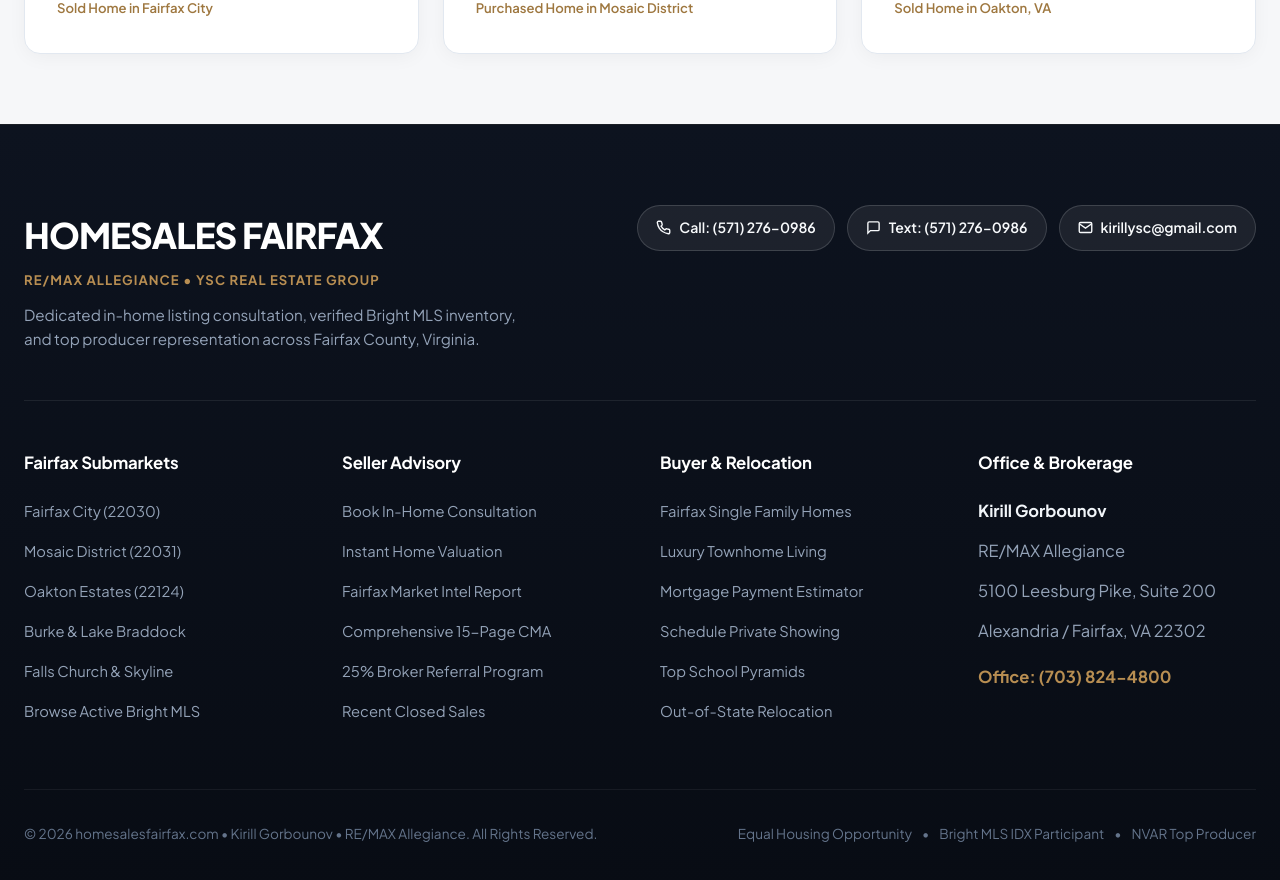
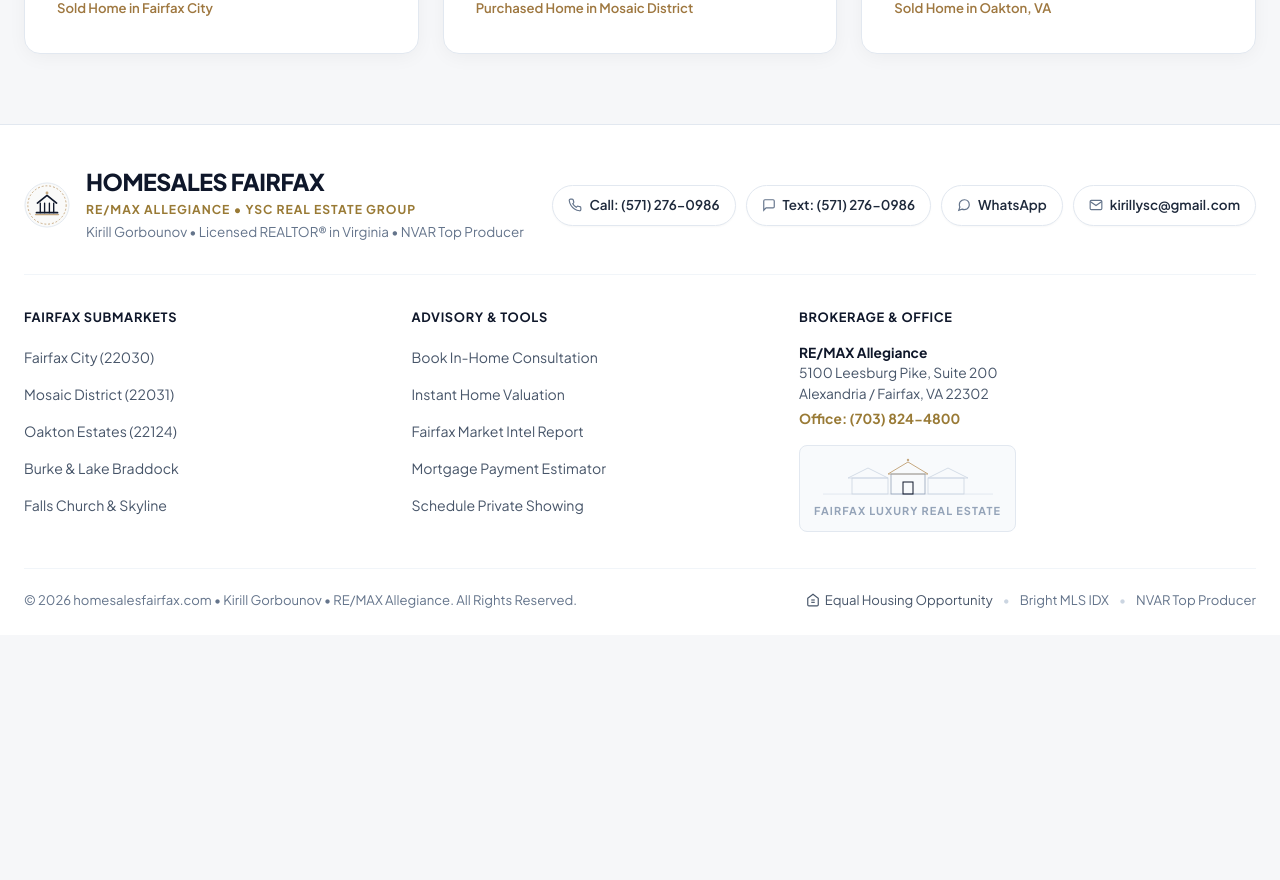
Before and after one commit to kirillrealtor/homesalesfairfax, a Next.js app: page / in a window 1280 px wide. Shown: the part 8100-8980 px from the top of the page. After the commit the page ends 8735 px from the top, so only its background shows below. Built offline with nearby package versions, Linux system fonts and the light colour scheme.

Commit message:
Convert footer to minimalist white architectural design with custom seal and elevation sketch

```diff
--- a/app/components/Footer.js
+++ b/app/components/Footer.js
@@ -2,37 +2,60 @@
 
 export default function Footer() {
   return (
-    <footer className="footer-luxury-architectural">
+    <footer className="footer-minimal-white">
       <div className="container">
-        {/* Top Header: Brand Authority & Direct Line */}
-        <div className="footer-pre-row">
-          <div>
-            <span className="footer-brand-primary">HOMESALES FAIRFAX</span>
-            <span className="footer-brand-creds">
-              RE/MAX ALLEGIANCE • YSC REAL ESTATE GROUP
-            </span>
-            <p className="footer-brand-mission">
-              Dedicated in-home listing consultation, verified Bright MLS inventory, and top producer representation across Fairfax County, Virginia.
-            </p>
+        {/* Top Row: Brand Crest Object + Identity + Direct Contact */}
+        <div className="footer-white-top">
+          <div className="footer-white-brand-group">
+            {/* Architectural Luxury Crest Object */}
+            <div className="footer-emblem-seal" aria-hidden="true">
+              <svg width="46" height="46" viewBox="0 0 48 48" fill="none" xmlns="http://www.w3.org/2000/svg">
+                <circle cx="24" cy="24" r="23" stroke="#E2E8F0" strokeWidth="1" fill="#FAFAF9" />
+                <circle cx="24" cy="24" r="20" stroke="#C5A880" strokeWidth="1" strokeDasharray="2 2" />
+                <path d="M14 22L24 14L34 22" stroke="#0F172A" strokeWidth="1.8" strokeLinecap="round" strokeLinejoin="round" />
+                <path d="M17 22V32M21.5 22V32M26.5 22V32M31 22V32" stroke="#0F172A" strokeWidth="1.4" strokeLinecap="round" />
+                <path d="M13 32H35" stroke="#0F172A" strokeWidth="1.8" strokeLinecap="round" />
+                <path d="M12 34H36" stroke="#C5A880" strokeWidth="1.4" strokeLinecap="round" />
+                <circle cx="24" cy="11.5" r="1.5" fill="#C5A880" />
+              </svg>
+            </div>
+
+            <div>
+              <div className="footer-white-title">HOMESALES FAIRFAX</div>
+              <div className="footer-white-brokerage">
+                RE/MAX ALLEGIANCE • YSC REAL ESTATE GROUP
+              </div>
+              <p className="footer-white-tagline">
+                Kirill Gorbounov • Licensed REALTOR® in Virginia • NVAR Top Producer
+              </p>
+            </div>
           </div>
 
-          <div className="footer-quick-connect-row">
-            <a href="tel:5712760986" className="footer-pill-link" title="Call Us Direct">
-              <svg width="15" height="15" viewBox="0 0 24 24" fill="none" stroke="currentColor" strokeWidth="2.2">
+          {/* Minimalist Direct Contact Links */}
+          <div className="footer-white-contact-row">
+            <a href="tel:5712760986" className="footer-white-btn" title="Call Kirill Direct">
+              <svg width="14" height="14" viewBox="0 0 24 24" fill="none" stroke="currentColor" strokeWidth="2">
                 <path d="M22 16.92v3a2 2 0 0 1-2.18 2 19.79 19.79 0 0 1-8.63-3.07 19.5 19.5 0 0 1-6-6 19.79 19.79 0 0 1-3.07-8.67A2 2 0 0 1 4.11 2h3a2 2 0 0 1 2 1.72 12.84 12.84 0 0 0 .7 2.81 2 2 0 0 1-.45 2.11L8.09 9.91a16 16 0 0 0 6 6l1.27-1.27a2 2 0 0 1 2.11-.45 12.84 12.84 0 0 0 2.81.7A2 2 0 0 1 22 16.92z"></path>
               </svg>
               <span>Call: (571) 276-0986</span>
             </a>
 
-            <a href="sms:+15712760986" className="footer-pill-link" title="Text Us Direct">
-              <svg width="15" height="15" viewBox="0 0 24 24" fill="none" stroke="currentColor" strokeWidth="2.2">
+            <a href="sms:+15712760986" className="footer-white-btn" title="Text Kirill Direct">
+              <svg width="14" height="14" viewBox="0 0 24 24" fill="none" stroke="currentColor" strokeWidth="2">
                 <path d="M21 15a2 2 0 0 1-2 2H7l-4 4V5a2 2 0 0 1 2-2h14a2 2 0 0 1 2 2z"></path>
               </svg>
               <span>Text: (571) 276-0986</span>
             </a>
 
-            <a href="mailto:kirillysc@gmail.com" className="footer-pill-link" title="Official Email">
-              <svg width="15" height="15" viewBox="0 0 24 24" fill="none" stroke="currentColor" strokeWidth="2.2">
+            <a href="https://wa.me/15712760986" target="_blank" rel="noopener noreferrer" className="footer-white-btn" title="WhatsApp Message">
+              <svg width="14" height="14" viewBox="0 0 24 24" fill="none" stroke="currentColor" strokeWidth="2">
+                <path d="M21 11.5a8.38 8.38 0 0 1-.9 3.8 8.5 8.5 0 0 1-7.6 4.7 8.38 8.38 0 0 1-3.8-.9L3 21l1.9-5.7a8.38 8.38 0 0 1-.9-3.8 8.5 8.5 0 0 1 4.7-7.6 8.38 8.38 0 0 1 3.8-.9h.5a8.48 8.48 0 0 1 8 8v.5z"></path>
+              </svg>
+              <span>WhatsApp</span>
+            </a>
+
+            <a href="mailto:kirillysc@gmail.com" className="footer-white-btn" title="Email Kirill">
+              <svg width="14" height="14" viewBox="0 0 24 24" fill="none" stroke="currentColor" strokeWidth="2">
                 <path d="M4 4h16c1.1 0 2 .9 2 2v12c0 1.1-.9 2-2 2H4c-1.1 0-2-.9-2-2V6c0-1.1.9-2 2-2z"></path>
                 <polyline points="22,6 12,13 2,6"></polyline>
               </svg>
@@ -41,80 +64,83 @@
           </div>
         </div>
 
-        {/* 4 Architectural Navigation Columns */}
-        <div className="footer-quad-grid">
-          {/* Column 1: Submarkets */}
+        {/* Middle Navigation Strip: Compact, Clean, Organized */}
+        <div className="footer-white-nav-grid">
+          {/* Submarkets */}
           <div>
-            <h4 className="footer-column-title">Fairfax Submarkets</h4>
-            <ul className="footer-nav-list">
+            <h4 className="footer-white-heading">Fairfax Submarkets</h4>
+            <ul className="footer-white-list">
               <li><Link href="/fairfax-city-homes-for-sale">Fairfax City (22030)</Link></li>
               <li><Link href="/mosaic-district-homes">Mosaic District (22031)</Link></li>
               <li><Link href="/oakton-homes-for-sale">Oakton Estates (22124)</Link></li>
               <li><Link href="/burke-va-homes-for-sale">Burke &amp; Lake Braddock</Link></li>
               <li><Link href="/#listings">Falls Church &amp; Skyline</Link></li>
-              <li><Link href="/#listings">Browse Active Bright MLS</Link></li>
             </ul>
           </div>
 
-          {/* Column 2: Seller Advisory */}
+          {/* Seller & Buyer Advisory */}
           <div>
-            <h4 className="footer-column-title">Seller Advisory</h4>
-            <ul className="footer-nav-list">
+            <h4 className="footer-white-heading">Advisory &amp; Tools</h4>
+            <ul className="footer-white-list">
               <li><Link href="/sell">Book In-Home Consultation</Link></li>
               <li><Link href="/home-valuation">Instant Home Valuation</Link></li>
               <li><Link href="/market-report">Fairfax Market Intel Report</Link></li>
-              <li><Link href="/sell">Comprehensive 15-Page CMA</Link></li>
-              <li><Link href="/#referrals">25% Broker Referral Program</Link></li>
-              <li><Link href="/market-report">Recent Closed Sales</Link></li>
+              <li><Link href="/mortgage-calculator">Mortgage Payment Estimator</Link></li>
+              <li><Link href="/contact">Schedule Private Showing</Link></li>
             </ul>
           </div>
 
-          {/* Column 3: Buyer & Relocation */}
-          <div>
-            <h4 className="footer-column-title">Buyer &amp; Relocation</h4>
-            <ul className="footer-nav-list">
-              <li><Link href="/#listings">Fairfax Single Family Homes</Link></li>
-              <li><Link href="/mosaic-district-homes">Luxury Townhome Living</Link></li>
-              <li><Link href="/mortgage-calculator">Mortgage Payment Estimator</Link></li>
-              <li><Link href="/contact">Schedule Private Showing</Link></li>
-              <li><Link href="/#neighborhoods">Top School Pyramids</Link></li>
-              <li><Link href="/contact">Out-of-State Relocation</Link></li>
-            </ul>
-          </div>
+          {/* Brokerage & Architectural Object */}
+          <div className="footer-white-office-col">
+            <h4 className="footer-white-heading">Brokerage &amp; Office</h4>
+            <p className="footer-white-office-text">
+              <strong>RE/MAX Allegiance</strong><br />
+              5100 Leesburg Pike, Suite 200<br />
+              Alexandria / Fairfax, VA 22302<br />
+              <span className="footer-office-tel">Office: (703) 824-4800</span>
+            </p>
 
-          {/* Column 4: Brokerage & Direct Location */}
-          <div>
-            <h4 className="footer-column-title">Office &amp; Brokerage</h4>
-            <ul className="footer-nav-list">
-              <li style={{ color: "#F1F5F9", fontWeight: 700 }}>
-                Kirill Gorbounov
-              </li>
-              <li style={{ color: "#94A3B8" }}>
-                RE/MAX Allegiance
-              </li>
-              <li style={{ color: "#94A3B8" }}>
-                5100 Leesburg Pike, Suite 200
-              </li>
-              <li style={{ color: "#94A3B8" }}>
-                Alexandria / Fairfax, VA 22302
-              </li>
-              <li style={{ marginTop: "6px" }}>
-                <span style={{ color: "var(--accent-gold)", fontWeight: 700 }}>Office: (703) 824-4800</span>
-              </li>
-            </ul>
+            {/* Architectural Line-Drawing Object */}
+            <div className="footer-architectural-sketch" aria-hidden="true">
+              <svg width="180" height="42" viewBox="0 0 180 42" fill="none" xmlns="http://www.w3.org/2000/svg">
+                <line x1="5" y1="38" x2="175" y2="38" stroke="#E2E8F0" strokeWidth="1" />
+                {/* Central Pavilion */}
+                <polygon points="70,18 90,6 110,18" stroke="#C5A880" strokeWidth="1" fill="none" />
+                <rect x="73" y="18" width="34" height="20" stroke="#94A3B8" strokeWidth="0.8" fill="none" />
+                <rect x="85" y="26" width="10" height="12" stroke="#0F172A" strokeWidth="1" fill="none" />
+                {/* Left wing */}
+                <polygon points="30,22 50,12 70,22" stroke="#CBD5E1" strokeWidth="0.8" fill="none" />
+                <rect x="34" y="22" width="36" height="16" stroke="#CBD5E1" strokeWidth="0.8" fill="none" />
+                {/* Right wing */}
+                <polygon points="110,22 130,12 150,22" stroke="#CBD5E1" strokeWidth="0.8" fill="none" />
+                <rect x="110" y="22" width="36" height="16" stroke="#CBD5E1" strokeWidth="0.8" fill="none" />
+                {/* Accent Star */}
+                <circle cx="90" cy="4" r="1.2" fill="#C5A880" />
+              </svg>
+              <span className="footer-sketch-label">FAIRFAX LUXURY REAL ESTATE</span>
+            </div>
           </div>
         </div>
 
-        {/* Bottom Clean Legal Bar */}
-        <div className="footer-sub-legal">
-          <div>
+        {/* Bottom Legal & Equal Housing Strip */}
+        <div className="footer-white-bottom">
+          <div className="footer-white-copy">
             © {new Date().getFullYear()} homesalesfairfax.com • Kirill Gorbounov • RE/MAX Allegiance. All Rights Reserved.
           </div>
-          <div className="footer-compliance-tags">
-            <span>Equal Housing Opportunity</span>
-            <span>•</span>
-            <span>Bright MLS IDX Participant</span>
-            <span>•</span>
+
+          <div className="footer-white-compliance">
+            {/* Equal Housing Logo SVG */}
+            <span className="compliance-badge-item" title="Equal Housing Opportunity">
+              <svg width="14" height="14" viewBox="0 0 24 24" fill="none" stroke="currentColor" strokeWidth="2">
+                <path d="M3 9l9-7 9 7v11a2 2 0 0 1-2 2H5a2 2 0 0 1-2-2z"></path>
+                <line x1="9" y1="12" x2="15" y2="12"></line>
+                <line x1="9" y1="16" x2="15" y2="16"></line>
+              </svg>
+              <span>Equal Housing Opportunity</span>
+            </span>
+            <span className="compliance-dot">•</span>
+            <span>Bright MLS IDX</span>
+            <span className="compliance-dot">•</span>
             <span>NVAR Top Producer</span>
           </div>
         </div>
--- a/app/globals.css
+++ b/app/globals.css
@@ -1297,159 +1297,268 @@
 }
 
 /* ========================================================
-   EDITORIAL LUXURY FOOTER: MINIMALIST, CLEAN & EXPANSIVE
+   MINIMALIST WHITE LUXURY ARCHITECTURAL FOOTER
    ======================================================== */
-.footer-luxury-architectural {
-  background: linear-gradient(180deg, #0D131F 0%, #080C14 100%);
-  color: #FFFFFF;
-  padding: 80px 0 44px;
-  border-top: 1px solid rgba(255, 255, 255, 0.08);
+.footer-minimal-white {
+  background: #FFFFFF;
+  color: #0F172A;
+  padding: 44px 0 24px;
+  border-top: 1px solid #E2E8F0;
   position: relative;
 }
 
-/* Pre-Row: Brand Title & Direct Action Pills */
-.footer-pre-row {
+/* Top Row: Brand Crest + Identity & Direct Contact */
+.footer-white-top {
   display: flex;
   justify-content: space-between;
-  align-items: flex-start;
-  padding-bottom: 48px;
-  margin-bottom: 48px;
-  border-bottom: 1px solid rgba(255, 255, 255, 0.08);
-  gap: 32px;
+  align-items: center;
+  padding-bottom: 32px;
+  margin-bottom: 32px;
+  border-bottom: 1px solid #F1F5F9;
+  gap: 28px;
   flex-wrap: wrap;
 }
 
-.footer-brand-primary {
+.footer-white-brand-group {
+  display: flex;
+  align-items: center;
+  gap: 16px;
+}
+
+.footer-emblem-seal {
+  flex-shrink: 0;
+  display: flex;
+  align-items: center;
+  justify-content: center;
+  transition: transform 0.25s ease;
+}
+
+.footer-emblem-seal:hover {
+  transform: rotate(5deg) scale(1.05);
+}
+
+.footer-white-title {
   font-family: var(--font-heading), 'Inter', sans-serif;
-  font-size: 2.2rem;
+  font-size: 1.45rem;
   font-weight: 800;
-  letter-spacing: -0.025em;
-  color: #FFFFFF;
-  display: block;
-}
-
-.footer-brand-creds {
-  display: block;
-  font-size: 0.82rem;
-  color: var(--accent-gold);
+  letter-spacing: -0.02em;
+  color: #0F172A;
+  line-height: 1.15;
+}
+
+.footer-white-brokerage {
+  font-size: 0.76rem;
+  color: #997A35;
   font-weight: 700;
   letter-spacing: 0.08em;
   text-transform: uppercase;
-  margin-top: 4px;
-}
-
-.footer-brand-mission {
-  color: #94A3B8;
-  font-size: 0.95rem;
-  line-height: 1.6;
-  max-width: 520px;
-  margin: 12px 0 0;
-}
-
-/* Quick Connect Pills on Top Right */
-.footer-quick-connect-row {
-  display: flex;
-  gap: 12px;
+  margin-top: 3px;
+}
+
+.footer-white-tagline {
+  color: #64748B;
+  font-size: 0.84rem;
+  margin: 4px 0 0;
+  line-height: 1.4;
+}
+
+/* Contact Action Buttons (Minimalist Crisp White/Slate) */
+.footer-white-contact-row {
+  display: flex;
+  gap: 10px;
   flex-wrap: wrap;
 }
 
-.footer-pill-link {
+.footer-white-btn {
   display: inline-flex;
   align-items: center;
-  gap: 8px;
-  background: rgba(255, 255, 255, 0.07);
-  border: 1px solid rgba(255, 255, 255, 0.15);
-  color: #F8FAFC;
-  padding: 10px 18px;
+  gap: 7px;
+  background: #FFFFFF;
+  border: 1px solid #E2E8F0;
+  color: #1E293B;
+  padding: 8px 15px;
   border-radius: var(--radius-pill);
-  font-size: 0.88rem;
+  font-size: 0.84rem;
   font-weight: 600;
   transition: all 0.2s ease;
   text-decoration: none;
-}
-
-.footer-pill-link:hover {
-  background: #FFFFFF;
-  color: var(--ink-950);
-  border-color: #FFFFFF;
+  box-shadow: 0 1px 2px rgba(0, 0, 0, 0.03);
+}
+
+.footer-white-btn:hover {
+  background: #0F172A;
+  color: #FFFFFF;
+  border-color: #0F172A;
   transform: translateY(-1px);
-}
-
-/* 4 Clean Columns Grid */
-.footer-quad-grid {
+  box-shadow: 0 3px 8px rgba(15, 23, 42, 0.12);
+}
+
+.footer-white-btn svg {
+  color: #64748B;
+  transition: color 0.2s ease;
+}
+
+.footer-white-btn:hover svg {
+  color: #C5A880;
+}
+
+/* Middle Navigation Grid: Compact 3 Columns */
+.footer-white-nav-grid {
   display: grid;
-  grid-template-columns: repeat(4, 1fr);
-  gap: 40px;
-  margin-bottom: 64px;
-}
-
-.footer-column-title {
-  font-size: 1.05rem;
-  font-weight: 700;
-  color: #FFFFFF;
+  grid-template-columns: 1fr 1fr 1.3fr;
+  gap: 36px;
+  margin-bottom: 36px;
+}
+
+.footer-white-heading {
+  font-size: 0.92rem;
+  font-weight: 700;
+  color: #0F172A;
   letter-spacing: -0.01em;
-  margin-bottom: 20px;
-}
-
-.footer-nav-list {
+  margin-bottom: 14px;
+  text-transform: uppercase;
+  font-size: 0.8rem;
+  letter-spacing: 0.05em;
+}
+
+.footer-white-list {
   list-style: none;
   padding: 0;
   margin: 0;
   display: flex;
   flex-direction: column;
-  gap: 12px;
-}
-
-.footer-nav-list a {
-  color: #94A3B8;
-  font-size: 0.92rem;
-  line-height: 1.5;
+  gap: 9px;
+}
+
+.footer-white-list a {
+  color: #475569;
+  font-size: 0.88rem;
+  line-height: 1.45;
   transition: all 0.15s ease;
   text-decoration: none;
 }
 
-.footer-nav-list a:hover {
-  color: #FFFFFF;
-  transform: translateX(2px);
-}
-
-/* Bottom Legal Strip */
-.footer-sub-legal {
-  padding-top: 32px;
-  border-top: 1px solid rgba(255, 255, 255, 0.06);
-  display: flex;
+.footer-white-list a:hover {
+  color: #0F172A;
+  font-weight: 600;
+  padding-left: 3px;
+}
+
+/* Office Column & Architectural Sketch Object */
+.footer-white-office-col {
+  display: flex;
+  flex-direction: column;
   justify-content: space-between;
+}
+
+.footer-white-office-text {
+  color: #475569;
+  font-size: 0.86rem;
+  line-height: 1.5;
+  margin: 0 0 16px;
+}
+
+.footer-white-office-text strong {
+  color: #0F172A;
+  font-weight: 700;
+}
+
+.footer-office-tel {
+  display: inline-block;
+  margin-top: 4px;
+  color: #997A35;
+  font-weight: 700;
+  font-size: 0.86rem;
+}
+
+.footer-architectural-sketch {
+  background: #F8FAFC;
+  border: 1px solid #E2E8F0;
+  border-radius: 8px;
+  padding: 10px 14px;
+  display: inline-flex;
+  flex-direction: column;
+  align-items: center;
+  gap: 4px;
+  width: fit-content;
+}
+
+.footer-sketch-label {
+  font-size: 0.68rem;
+  letter-spacing: 0.1em;
+  font-weight: 700;
+  color: #94A3B8;
+  text-transform: uppercase;
+}
+
+/* Bottom Legal & Compliance Strip */
+.footer-white-bottom {
+  padding-top: 20px;
+  border-top: 1px solid #F1F5F9;
+  display: flex;
+  justify-content: space-between;
   align-items: center;
   color: #64748B;
-  font-size: 0.85rem;
+  font-size: 0.82rem;
   flex-wrap: wrap;
-  gap: 16px;
-}
-
-.footer-compliance-tags {
+  gap: 14px;
+}
+
+.footer-white-copy {
+  color: #64748B;
+}
+
+.footer-white-compliance {
   display: flex;
   align-items: center;
   gap: 10px;
   color: #64748B;
-}
-
-@media (max-width: 960px) {
-  .footer-quad-grid {
-    grid-template-columns: repeat(2, 1fr);
-    gap: 32px;
-  }
-  .footer-pre-row {
+  font-size: 0.82rem;
+}
+
+.compliance-badge-item {
+  display: inline-flex;
+  align-items: center;
+  gap: 5px;
+  color: #475569;
+}
+
+.compliance-dot {
+  color: #CBD5E1;
+}
+
+@media (max-width: 900px) {
+  .footer-white-nav-grid {
+    grid-template-columns: 1fr 1fr;
+    gap: 28px;
+  }
+  .footer-white-office-col {
+    grid-column: span 2;
+  }
+  .footer-white-top {
     flex-direction: column;
+    align-items: flex-start;
   }
 }
 
 @media (max-width: 600px) {
-  .footer-quad-grid {
+  .footer-minimal-white {
+    padding: 32px 0 20px;
+  }
+  .footer-white-nav-grid {
     grid-template-columns: 1fr;
-    gap: 28px;
-  }
-  .footer-sub-legal {
+    gap: 24px;
+  }
+  .footer-white-office-col {
+    grid-column: span 1;
+  }
+  .footer-white-bottom {
     flex-direction: column;
     text-align: center;
-  }
-}
+    align-items: center;
+  }
+  .footer-white-compliance {
+    flex-wrap: wrap;
+    justify-content: center;
+  }
+}
```
